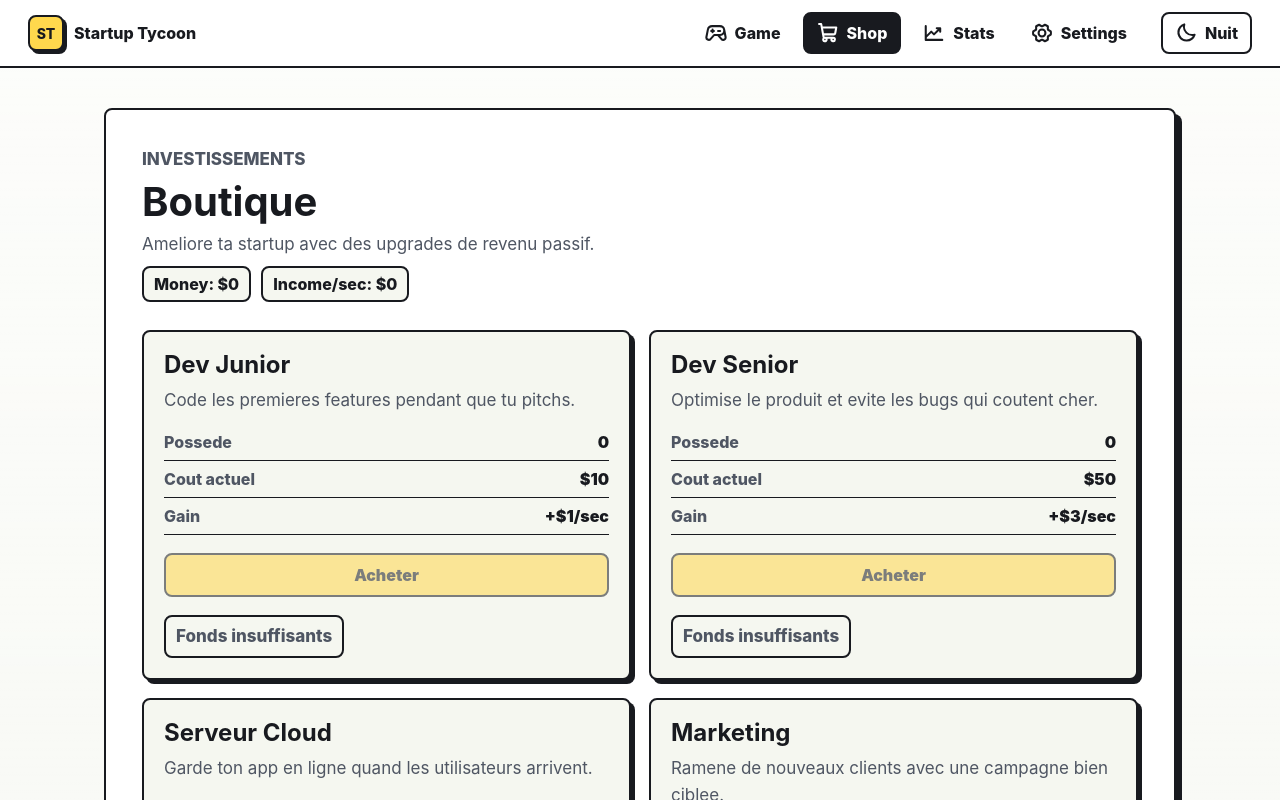
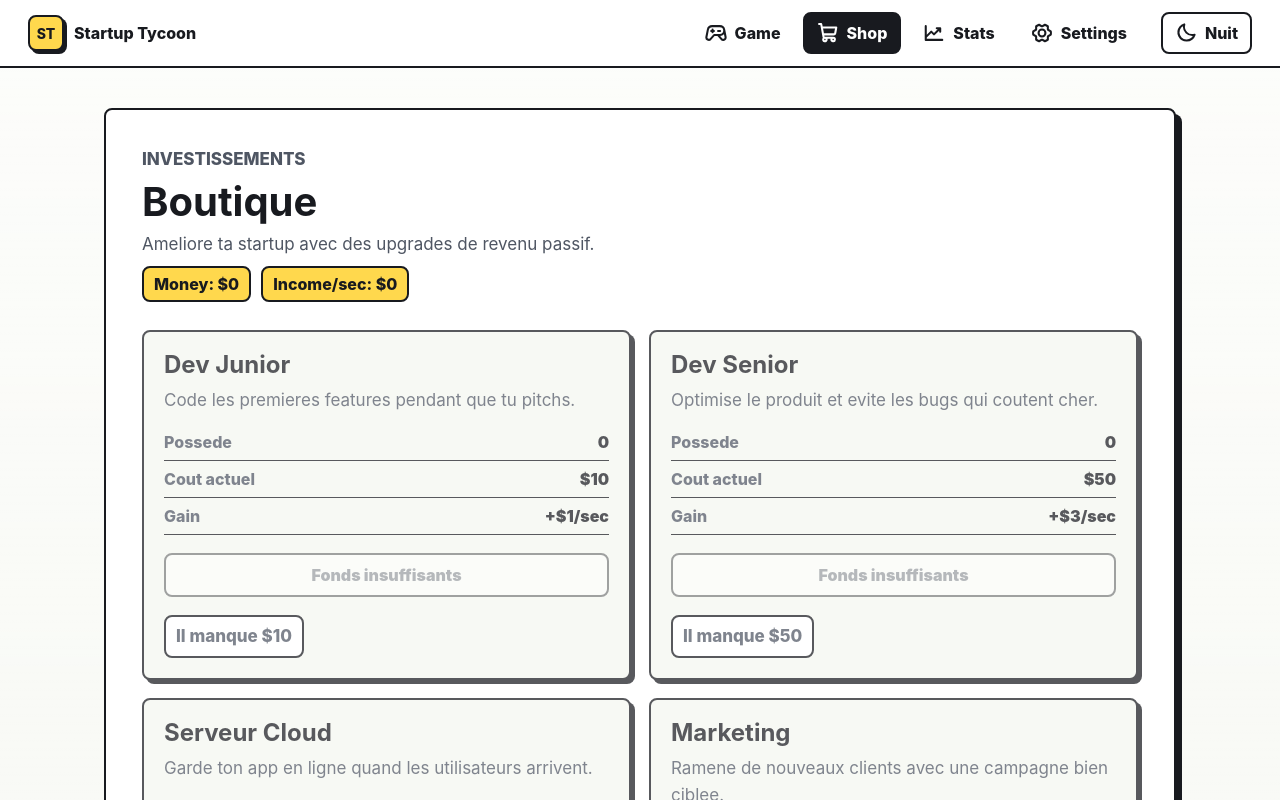
Before and after one commit to JoVibess/startup-tycoon, a React (Vite) app: page /shop in a window 1280 px wide. Shown: the top 800 px of the page. Built offline with nearby package versions, Linux system fonts and the light colour scheme.

Commit message:
ADD [clicker] Amélioration UX/UI sur le shop

```diff
--- a/src/pages/Shop.jsx
+++ b/src/pages/Shop.jsx
@@ -21,9 +21,17 @@ function Shop({ money, incomePerSecond, upgrades, message, onBuyUpgrade }) {
         {upgrades.map((upgrade) => {
           const currentCost = getUpgradeCost(upgrade.baseCost, upgrade.count)
           const canBuy = money >= currentCost
+          const missingMoney = currentCost - money
 
           return (
-            <article className="upgrade-card" key={upgrade.id}>
+            <article
+              className={
+                canBuy
+                  ? 'upgrade-card upgrade-card-affordable'
+                  : 'upgrade-card upgrade-card-locked'
+              }
+              key={upgrade.id}
+            >
               <div>
                 <h2>{upgrade.name}</h2>
                 <p>{upgrade.description}</p>
@@ -49,11 +57,15 @@ function Shop({ money, incomePerSecond, upgrades, message, onBuyUpgrade }) {
                 disabled={!canBuy}
                 onClick={() => onBuyUpgrade(upgrade.id)}
               >
-                Acheter
+                {canBuy
+                  ? `Acheter - $${formatNumber(currentCost)}`
+                  : 'Fonds insuffisants'}
               </button>
 
               {!canBuy ? (
-                <p className="upgrade-warning">Fonds insuffisants</p>
+                <p className="upgrade-warning">
+                  Il manque ${formatNumber(missingMoney)}
+                </p>
               ) : null}
             </article>
           )
--- a/src/styles/App.css
+++ b/src/styles/App.css
@@ -348,6 +348,11 @@ button {
   font-weight: 800;
 }
 
+.shop-stats span {
+  background: var(--accent);
+  color: var(--accent-text);
+}
+
 .shop-feedback {
   background: var(--accent);
   color: var(--accent-text);
@@ -368,6 +373,15 @@ button {
   border-radius: 8px;
   background: var(--page-bg);
   box-shadow: 4px 4px 0 var(--shadow);
+}
+
+.upgrade-card-affordable {
+  outline: 3px solid var(--accent);
+  outline-offset: 0;
+}
+
+.upgrade-card-locked {
+  opacity: 0.72;
 }
 
 .upgrade-card h2 {
@@ -413,11 +427,14 @@ button {
 .upgrade-card button:disabled {
   cursor: not-allowed;
   opacity: 0.55;
+  background: var(--panel-bg);
+  color: var(--muted-text);
   box-shadow: none;
 }
 
 .upgrade-warning {
   color: var(--muted-text);
+  background: var(--panel-bg);
 }
 
 @media (max-width: 768px) {
```
